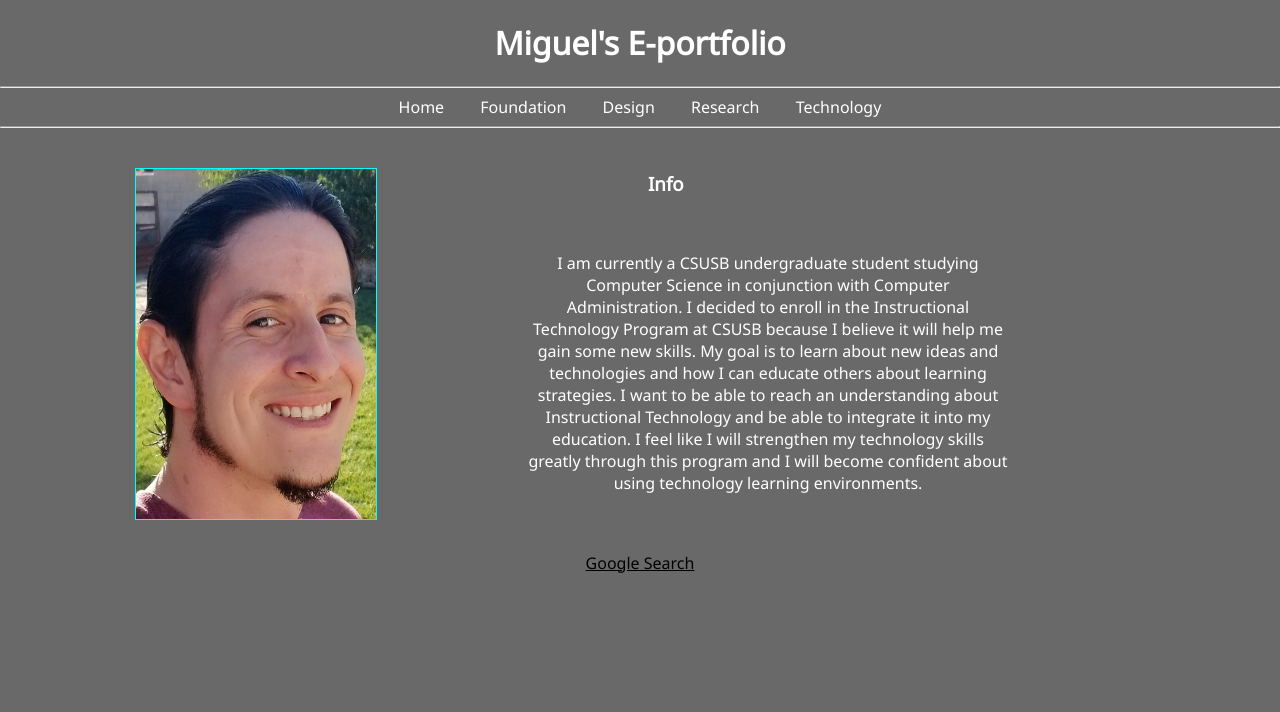
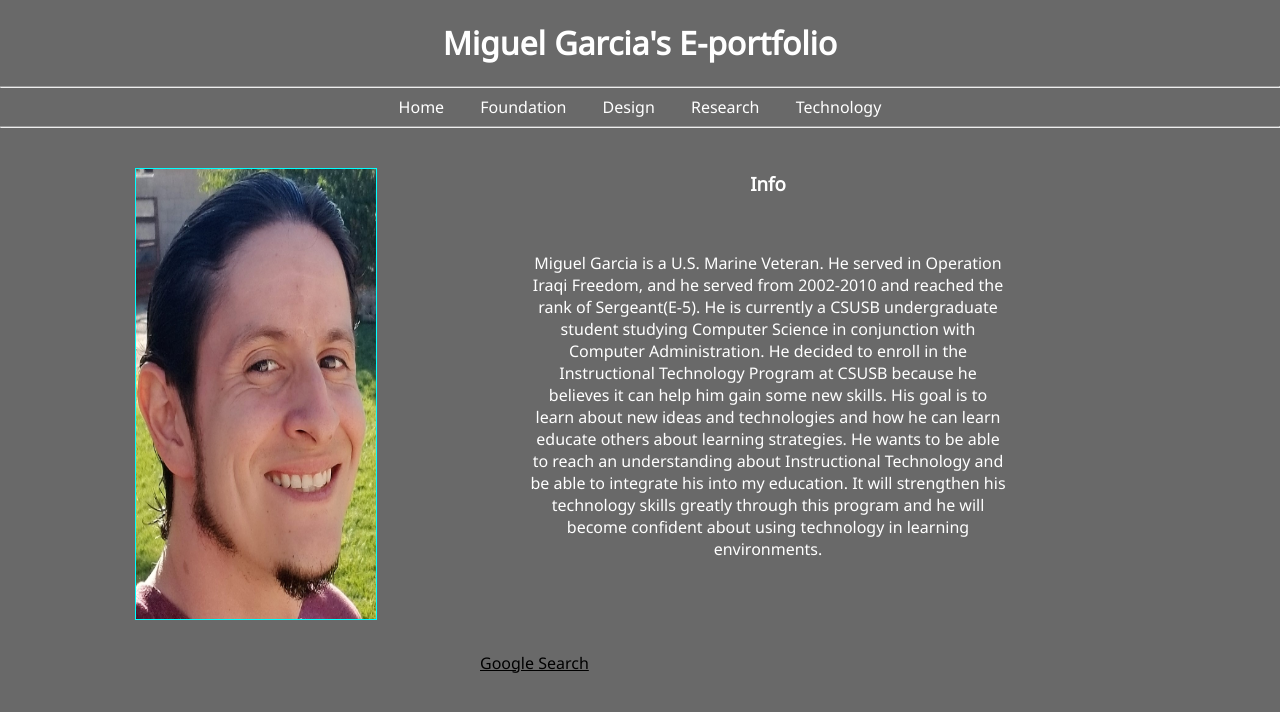
Before and after one commit to aquamiguel/Portfolio, a plain HTML site: page index.html in a window 1280 px wide. Drawn offline with Linux system fonts and the light colour scheme.

Commit message:
Latest index

```diff
--- a/index.html
+++ b/index.html
@@ -9,7 +9,7 @@
 </head>
 <body>
     <header>
-        <h1>Miguel's E-portfolio</h1>
+        <h1>Miguel Garcia's E-portfolio</h1>
         <nav>
             <ul>
                 <hr>
@@ -25,20 +25,22 @@
     <div>
 
         <p>
-            <img src="images/MiguelG.jpg" alt="Miguel" width="50" height="350" style="border: thin solid; border-color: aqua;" class="center">
+            <img src="images/MiguelG.jpg" alt="Miguel" width="70" height="450" style="border: thin solid; border-color: aqua;" class="center">
         </p>
     </div><div>
-        <h3 class="center">Info</h3>
+        <h3><center><b>Info</b></center></h3>
         <br>
-        <p style="text-align:center">
-            I am currently a CSUSB undergraduate student studying Computer Science in conjunction with Computer Administration. I decided to enroll in the Instructional Technology Program at CSUSB because I believe it will help me gain some new skills. My goal is to learn about new ideas and technologies
-            and how I can educate others about learning strategies. I want to be able to reach an understanding about Instructional Technology and be able to integrate it into my education. I feel like I will strengthen my technology skills greatly through this program and I will become confident about using technology learning environments.</li>
-        </p>
+        <p style="padding:3m; " ><center>
+            Miguel Garcia is a U.S. Marine Veteran. He served in Operation Iraqi Freedom, and he served from 2002-2010 and reached the rank of Sergeant(E-5). He is currently a CSUSB undergraduate student studying Computer Science in conjunction with Computer Administration. He decided to enroll in the Instructional Technology Program at CSUSB because he believes it can help him gain some new skills. His goal is to learn about new ideas and technologies
+            and how he can learn educate others about learning strategies. He wants to be able to reach an understanding about Instructional Technology and be able to integrate his into my education. It will strengthen his technology skills greatly through this program and he will become confident about using technology in learning environments.</li>
+        </center>
+		</p>
     </div>
 
 </body>
-<article style="text-align:center">
-    <a href="http://www.google.com">Google Search</a>
+<br>
+<article class="center">
+    <a class="center" href="http://www.google.com">Google Search</a>
 
 </article>
 
```
